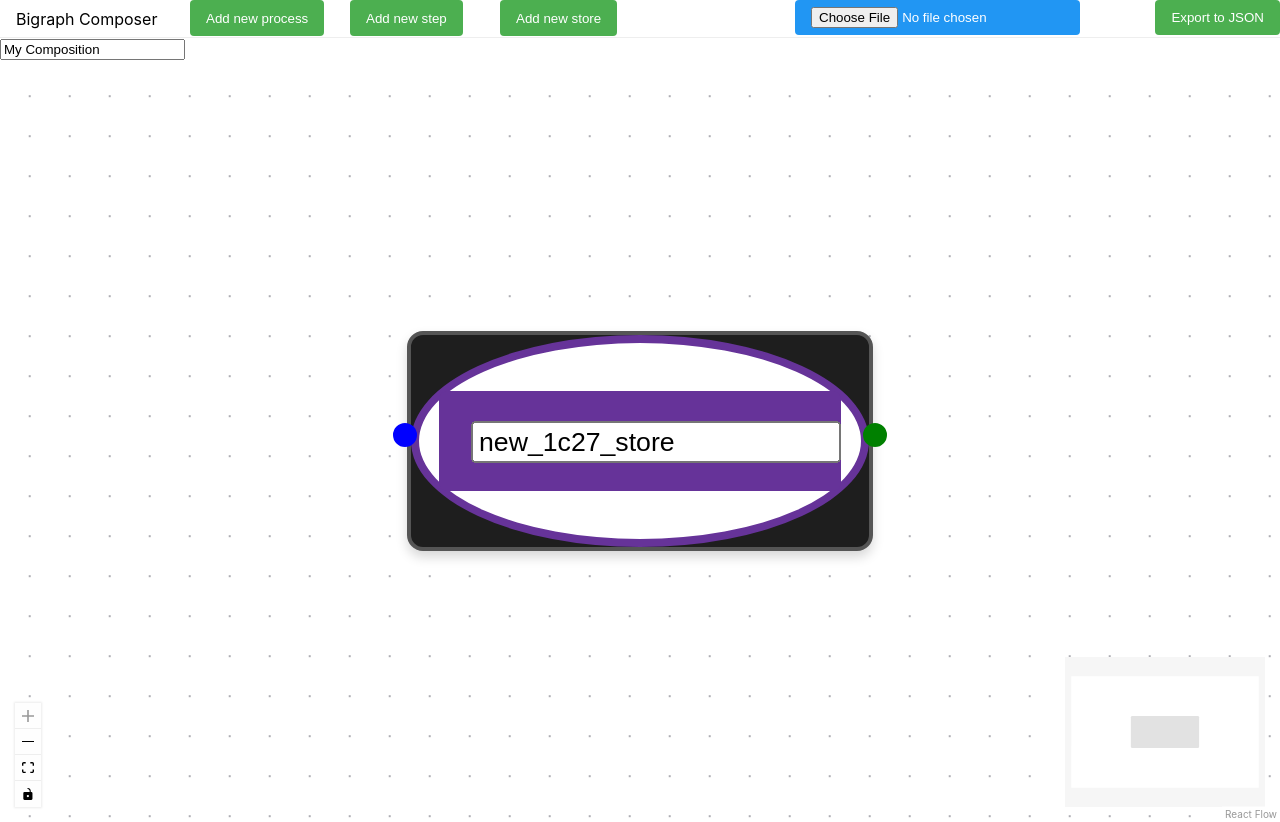
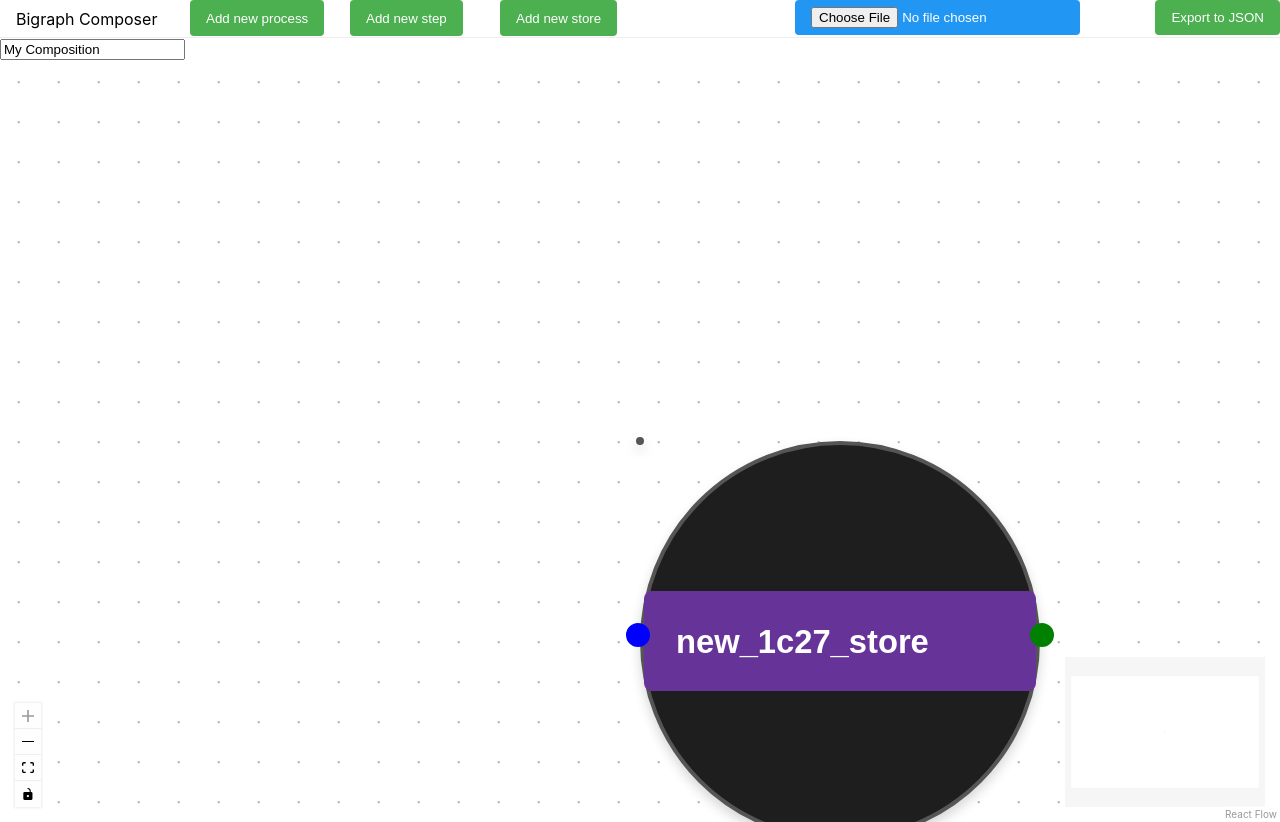
Before and after one commit to AlexPatrie/bio-blocks, a Next.js app: page / in a window 1280 px wide. Both pictures are taken after a click on the button "Add new store". Built offline with nearby package versions, Linux system fonts and the light colour scheme.

Commit message:
fixed store node fields

```diff
--- a/src/components/nodes/StoreNode.tsx
+++ b/src/components/nodes/StoreNode.tsx
@@ -2,6 +2,8 @@ import React, { useCallback } from "react";
 import { Handle, NodeProps, Position } from "@xyflow/react";
 
 import {StoreNode as _StoreNode, StoreNodeData} from "../../datamodel";
+import {NodeField} from "./NodeField";
+import {StoreNodeField} from "./StoreNodeField";
 
 
 export function StoreNode({
@@ -32,22 +34,18 @@ export function StoreNode({
   }
 
   return (
-    <div className="react-flow__node-default flow store-node">
+    <div className="react-flow__node store-node">
 
       {/* Node Id/Name */}
-      <h3 className="node-header">
-        {/*<StoreField
-          storeNode={currentData}
-          field="value"
-          handleInputChange={(keyEvent, changeEvent,field) => handleInputChange(keyEvent, changeEvent, field as string)}
-        />*/}
-        <input
+      <div className="store-node-header">
+        <StoreNodeField data={data} />
+        {/*<input
           type="text"
           value={nodeData.value}
           autoFocus
           placeholder="Enter field"
-        />
-      </h3>
+        />*/}
+      </div>
 
       {/* dynamically add input handles based on the number of inputs */}
       {/* Input Handle */}
--- /dev/null
+++ b/src/components/nodes/StoreNodeField.tsx
@@ -0,0 +1,66 @@
+/* generic field component that can be used by either node type */
+
+import React, {useCallback, useState} from "react";
+import {BigraphNodeData, StoreNodeData, NodeKey} from "../../datamodel";
+
+
+interface StoreNodeFieldProps {
+  data: StoreNodeData | Record<string, string[]>;
+  // onChange: (changeEvent: React.ChangeEvent<HTMLInputElement>) => void;
+  // changeInput: (
+  //   keyEvent: React.KeyboardEvent<HTMLInputElement> | null,
+  //   changeEvent: React.ChangeEvent<HTMLInputElement> | null,
+  // ) => void;
+}
+
+export function StoreNodeField({ data }: StoreNodeFieldProps) {
+  const [editMode, setEditMode] = useState(false);
+  const [currentValue, setValue] = useState<string[]>(data.value); // local state for editing
+  const [inputValue, setInputValue] = useState(currentValue[0] || "");
+
+  console.log(`Current value: ${currentValue}`);
+  console.log(`Input Value: ${inputValue}`);
+
+  // get original value
+  const originalValue = data.value;
+
+  const handleInputChange = useCallback((changeEvent: React.ChangeEvent<HTMLInputElement>) => {
+    setInputValue(changeEvent.target.value);
+  }, []);
+
+  const handleBlur = useCallback(() => {
+    // exit edit mode when losing focus and DO NOT accept input change
+    setEditMode(false);
+  }, []);
+
+  const handleKeyDown = useCallback(
+    (keyEvent: React.KeyboardEvent<HTMLInputElement>) => {
+      if (keyEvent.key === "Enter") {
+        console.log("Enter pressed.");
+        setValue([inputValue]);
+        setEditMode(false);
+      }
+    },
+    [inputValue]
+  );
+
+  return (
+    <div>
+      {editMode ? (
+        <input
+          type="text"
+          onBlur={handleBlur}
+          onKeyDown={handleKeyDown}
+          value={inputValue}
+          autoFocus
+          placeholder="Enter field"
+          onChange={handleInputChange}
+        />
+      ) : (
+        <h3 onClick={() => setEditMode(true)} style={{ cursor: "pointer" }}>
+          {currentValue[0] || "Click to edit"}
+        </h3>
+      )}
+    </div>
+  );
+}
--- a/src/styles/globals.css
+++ b/src/styles/globals.css
@@ -53,6 +53,19 @@ a {
   width: 100%;
 }
 
+.store-node-header {
+  background-color: rebeccapurple;
+  color: white;
+  font-weight: bold;
+  display: flex;
+  align-items: center;
+  padding-left: 1rem;
+  justify-content: space-between; /* Space out elements */
+  border-radius: 4px;
+  height: 50px;
+  width: 100%;
+}
+
 .handles {
   grid-column: span 4; /* Stretch the handles across all 4 columns */
   display: flex;
@@ -72,9 +85,7 @@ a {
   padding: 8px;
 }
 
-.store-node {
-  border-radius: 50% !important;
-}
+
 
 .port-handle {
   scale: 2;
@@ -100,5 +111,13 @@ a {
   font-size: 14px;
   width: fit-content;
   box-shadow: 0 3px 6px rgba(0, 0, 0, 0.16);
-  /* padding: */
+
+  .store-node {
+    border-radius: 50% !important;
+    height: 200px;
+    width: 200px;
+    display: flex;
+    justify-content: center;
+    align-items: center;
+  }
 }
```
